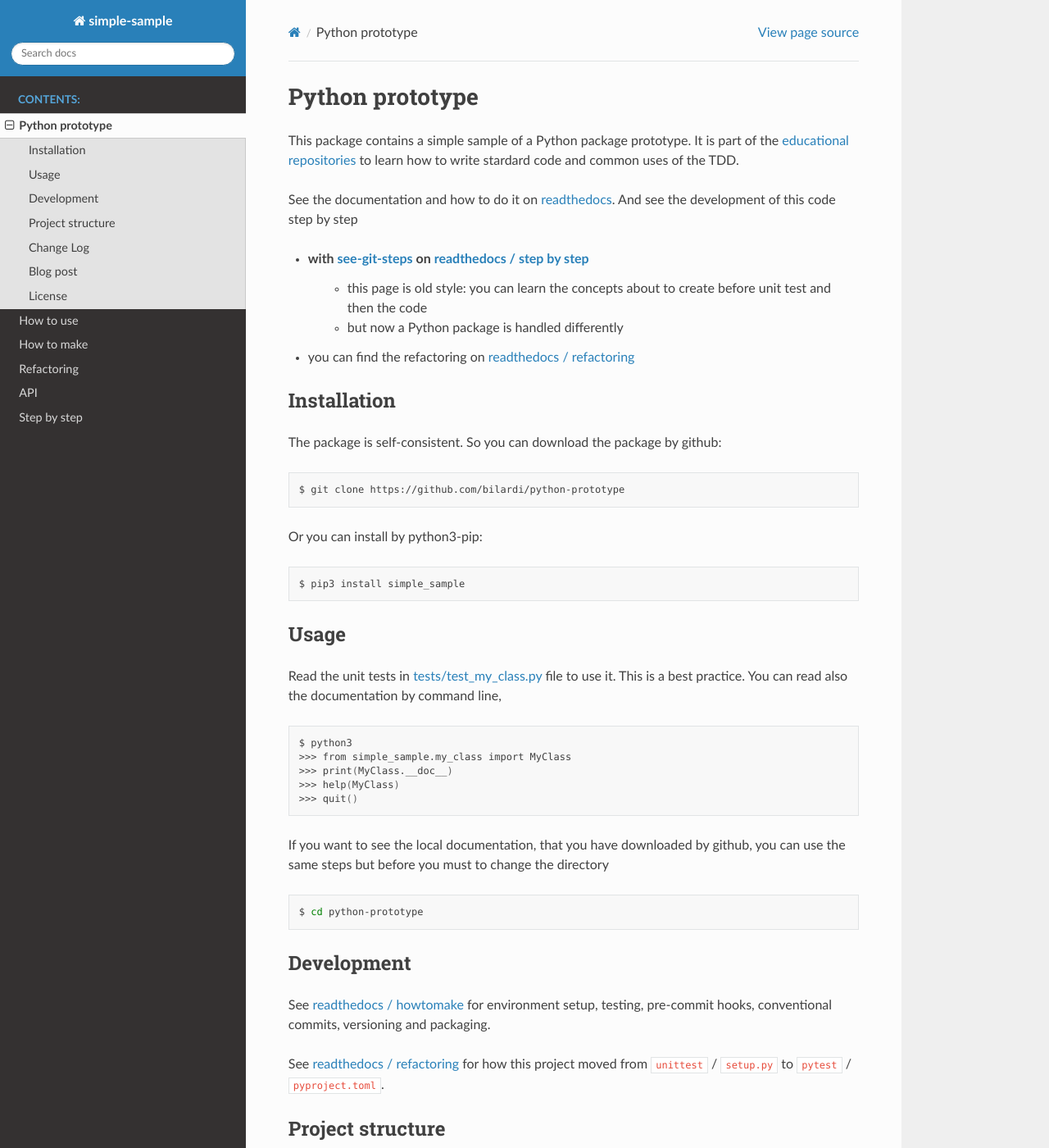
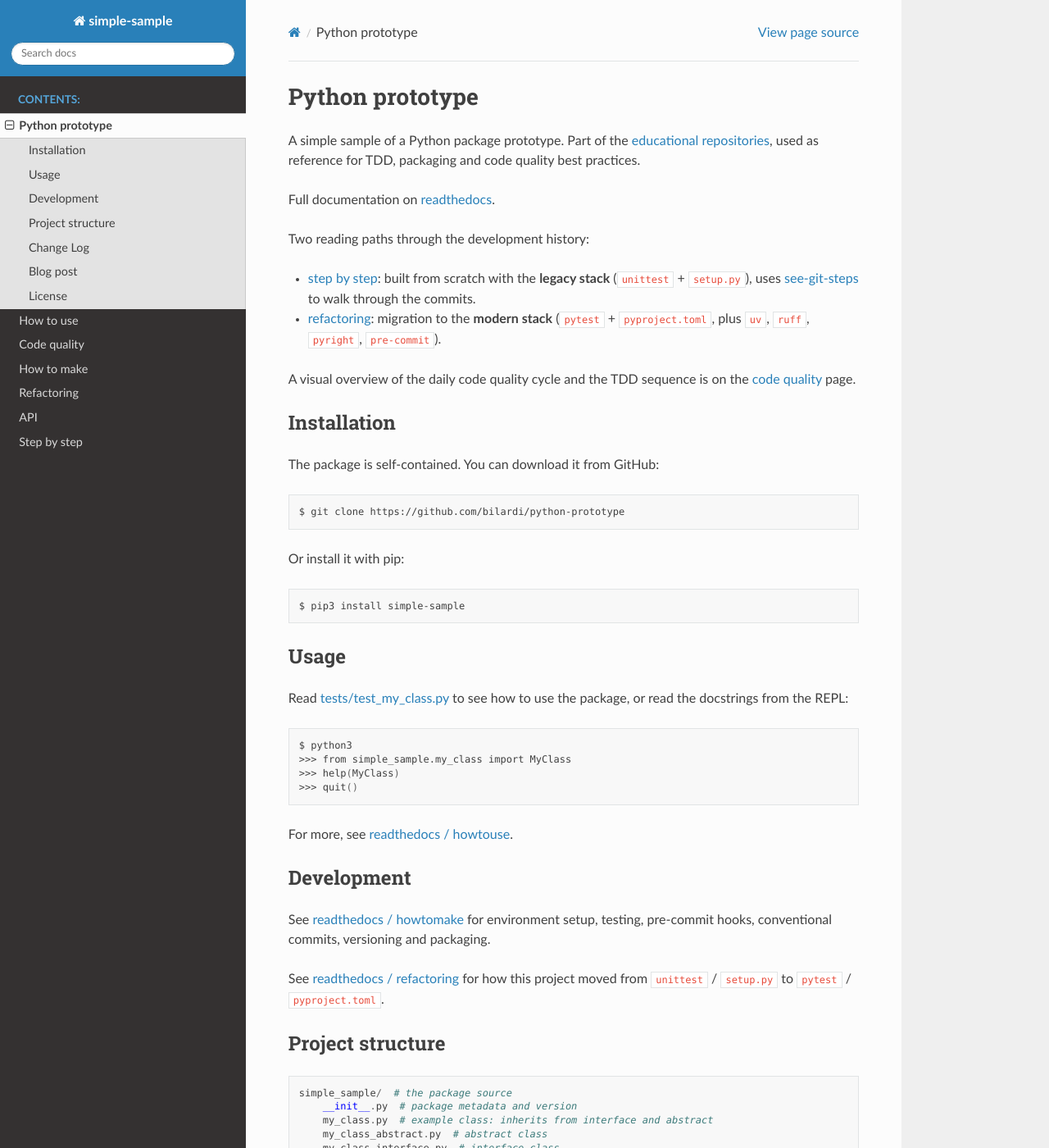
Before and after one commit to bilardi/python-prototype, a Sphinx documentation site: the page built from docs/source/overview.rst, in a window 1280 px wide and 1400 px high. Shown: the whole window at 82% size. Built offline with Sphinx 7.4.7 and the Read the Docs theme 3.1.0, drawn with Linux system fonts in a browser that asks for light colours; some of the changed text lies outside the part shown.

Commit message:
docs: add code quality section

```diff
--- a/README.rst
+++ b/README.rst
@@ -1,51 +1,45 @@
 Python prototype
 ================
 
-This package contains a simple sample of a Python package prototype.
-It is part of the `educational repositories <https://github.com/pandle/materials>`_ to learn how to write stardard code and common uses of the TDD.
+A simple sample of a Python package prototype. Part of the `educational repositories <https://github.com/pandle/materials>`_, used as reference for TDD, packaging and code quality best practices.
 
-See the documentation and how to do it on `readthedocs <https://simple-sample.readthedocs.io/en/latest/>`_.
-And see the development of this code step by step
+Full documentation on `readthedocs <https://simple-sample.readthedocs.io/en/latest/>`_.
 
-* with `see-git-steps <https://github.com/bilardi/see-git-steps>`_ on `readthedocs / step by step <https://simple-sample.readthedocs.io/en/latest/stepbystep.html>`_
-    * this page is old style: you can learn the concepts about to create before unit test and then the code
-    * but now a Python package is handled differently
-* you can find the refactoring on `readthedocs / refactoring <https://simple-sample.readthedocs.io/en/latest/refactoring.html>`_
+Two reading paths through the development history:
+
+* `step by step <https://simple-sample.readthedocs.io/en/latest/stepbystep.html>`_: built from scratch with the **legacy stack** (``unittest`` + ``setup.py``), uses `see-git-steps <https://github.com/bilardi/see-git-steps>`_ to walk through the commits.
+* `refactoring <https://simple-sample.readthedocs.io/en/latest/refactoring.html>`_: migration to the **modern stack** (``pytest`` + ``pyproject.toml``, plus ``uv``, ``ruff``, ``pyright``, ``pre-commit``).
+
+A visual overview of the daily code quality cycle and the TDD sequence is on the `code quality <https://simple-sample.readthedocs.io/en/latest/codequality.html>`_ page.
 
 Installation
-###############
+############
 
-The package is self-consistent. So you can download the package by github:
+The package is self-contained. You can download it from GitHub:
 
 .. code-block:: bash
 
     $ git clone https://github.com/bilardi/python-prototype
 
-Or you can install by python3-pip:
+Or install it with pip:
 
 .. code-block:: bash
 
-    $ pip3 install simple_sample
+    $ pip3 install simple-sample
 
 Usage
 #####
 
-Read the unit tests in `tests/test_my_class.py <https://github.com/bilardi/python-prototype/blob/master/tests/test_my_class.py>`_ file to use it. This is a best practice.
-You can read also the documentation by command line,
+Read `tests/test_my_class.py <https://github.com/bilardi/python-prototype/blob/master/tests/test_my_class.py>`_ to see how to use the package, or read the docstrings from the REPL:
 
 .. code-block:: bash
 
     $ python3
     >>> from simple_sample.my_class import MyClass
-    >>> print(MyClass.__doc__)
     >>> help(MyClass)
     >>> quit()
 
-If you want to see the local documentation, that you have downloaded by github, you can use the same steps but before you must to change the directory
-
-.. code-block:: bash
-
-    $ cd python-prototype
+For more, see `readthedocs / howtouse <https://simple-sample.readthedocs.io/en/latest/howtouse.html>`_.
 
 Development
 ###########
@@ -75,7 +69,7 @@
 ##########
 
 See `CHANGELOG.md <https://github.com/bilardi/python-prototype/blob/master/CHANGELOG.md>`_ for details.
-This file is updated by `Makefile <https://github.com/bilardi/python-prototype/blob/master/Makefile>`_ command:
+This file is updated by a `Makefile <https://github.com/bilardi/python-prototype/blob/master/Makefile>`_ target:
 
 .. code-block:: bash
 
@@ -92,4 +86,4 @@
 License
 #######
 
-This package is released under the MIT license.  See `LICENSE <https://github.com/bilardi/python-prototype/blob/master/LICENSE>`_ for details.
+This package is released under the MIT license. See `LICENSE <https://github.com/bilardi/python-prototype/blob/master/LICENSE>`_ for details.
--- a/docs/source/index.rst
+++ b/docs/source/index.rst
@@ -14,6 +14,7 @@
 
    overview
    howtouse
+   codequality
    howtomake
    refactoring
    api
```
Also changed, not shown: docs/source/codequality.rst (added, +28 -0 lines), docs/images/code.quality.horizontal.flowchart.png (added), docs/images/code.quality.sequence.png (added), docs/images/code.quality.vertical.flowchart.png (added), 3 other files.
